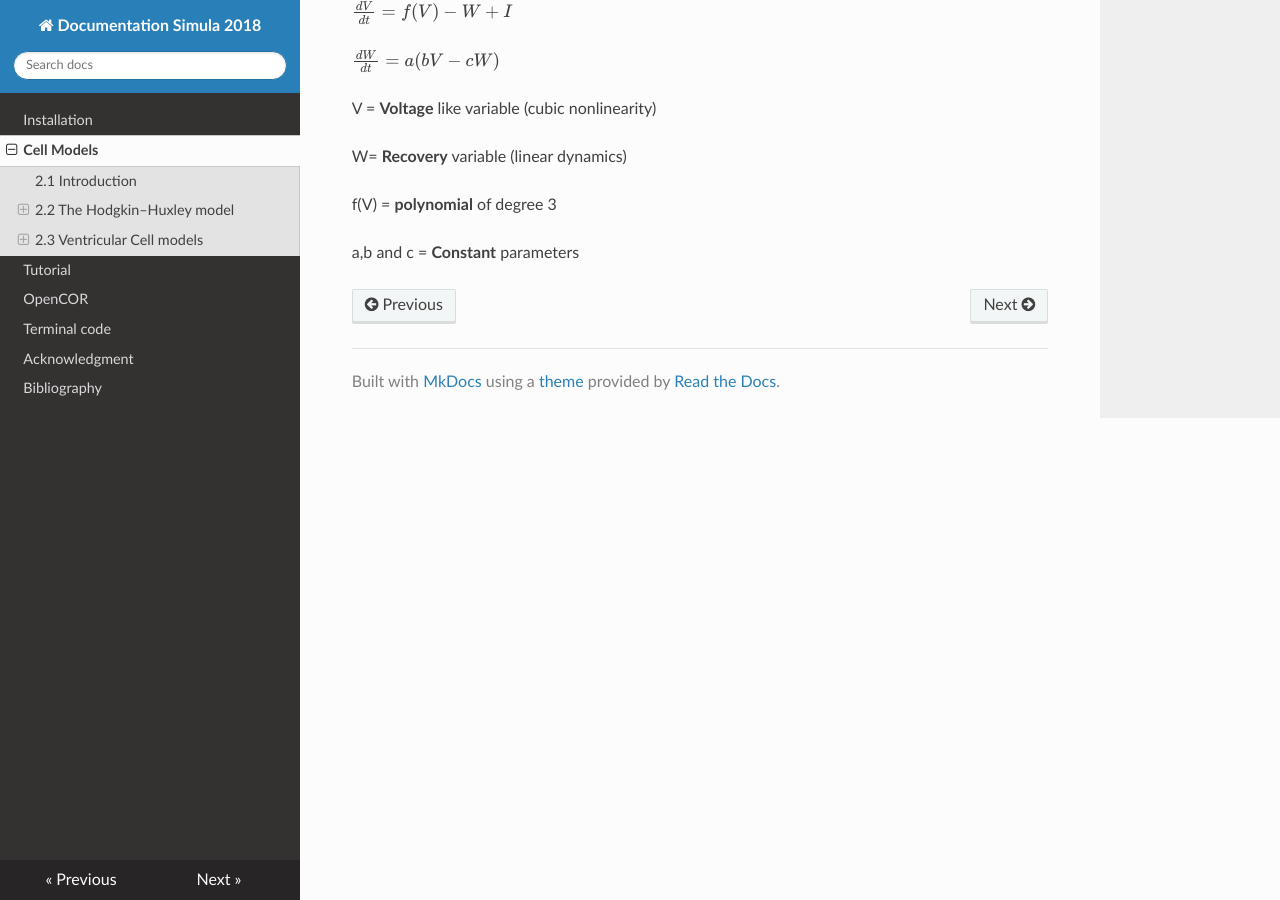
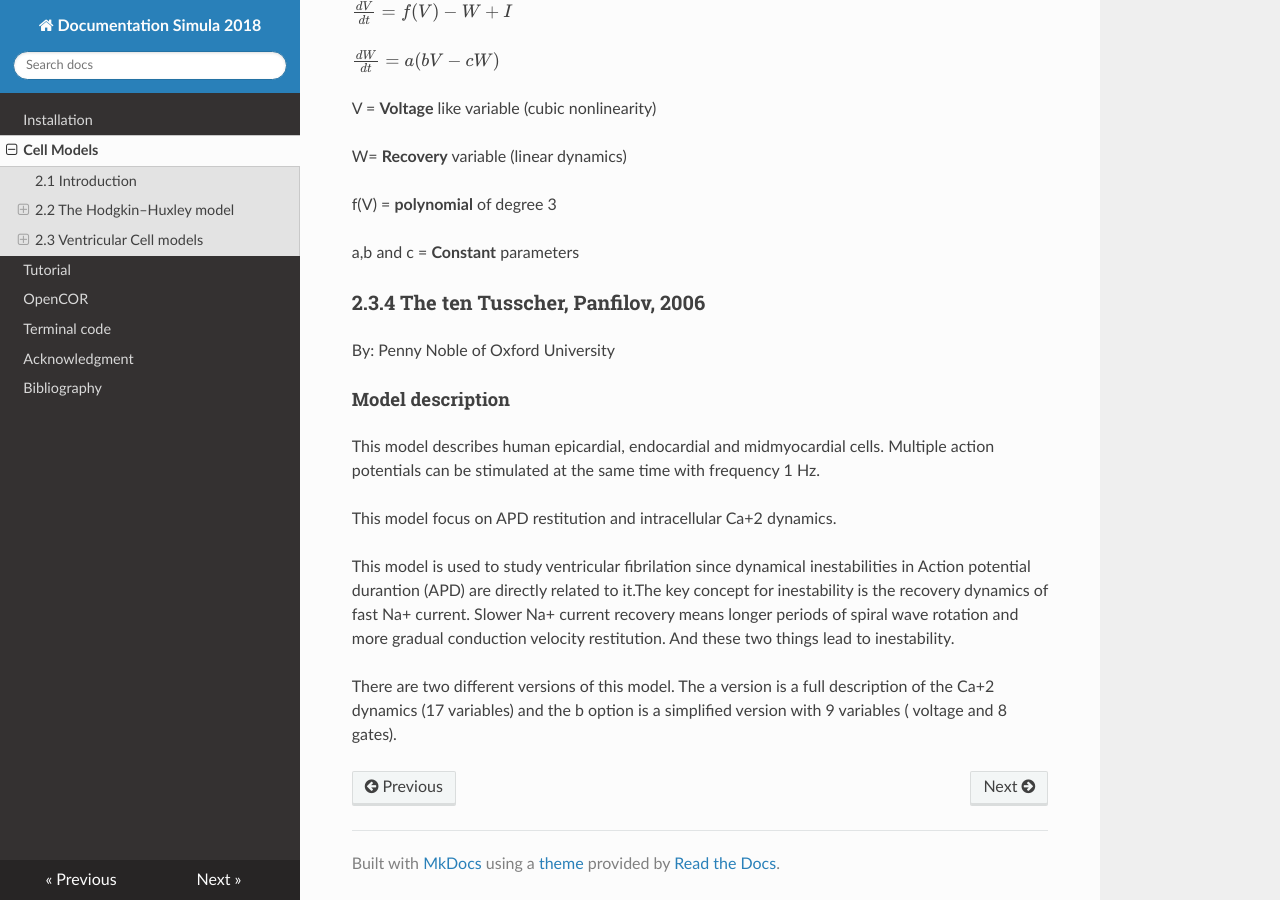
Before and after one commit to ErikaKvalem/Documentation-2018-MkDocs, an MkDocs documentation site: the page built from docs/cellm.md, in a window 1280 px wide and 900 px high, scrolled down 3717 px. Built offline with MkDocs 1.6.1, drawn with Linux system fonts in a browser that asks for light colours; nearby versions of some CDN libraries; formulas are drawn with MathJax 3; old or Windows-style settings are respelled for this version of MkDocs.

Commit message:
Update cellm.md

```diff
--- a/docs/cellm.md
+++ b/docs/cellm.md
@@ -117,3 +117,18 @@ W= **Recovery** variable (linear dynamics)
 f(V) = **polynomial** of degree 3
 
 a,b and c = **Constant** parameters
+
+
+### 2.3.4 The ten Tusscher, Panfilov, 2006
+
+By: Penny Noble of Oxford University
+
+#### Model description
+
+This model describes human epicardial, endocardial and midmyocardial cells. Multiple action potentials can be stimulated at the same time with frequency 1 Hz.
+
+This model focus on APD restitution and intracellular Ca+2 dynamics.
+
+This model is used to study ventricular fibrilation since dynamical inestabilities in Action potential durantion (APD) are directly related to it.The key concept for inestability is the recovery dynamics of fast Na+ current.  Slower Na+ current recovery means longer periods of spiral wave rotation and more gradual conduction velocity restitution. And these two things lead to inestability.
+
+There are two different versions of this model. The a version is a full description of the Ca+2 dynamics (17 variables) and the b option is a simplified version with 9 variables ( voltage and 8 gates).
```
